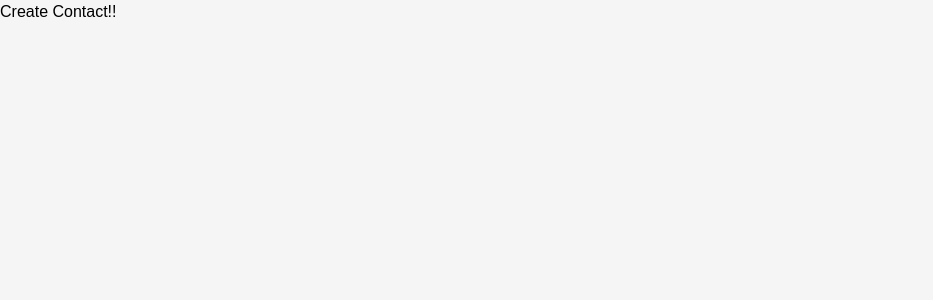
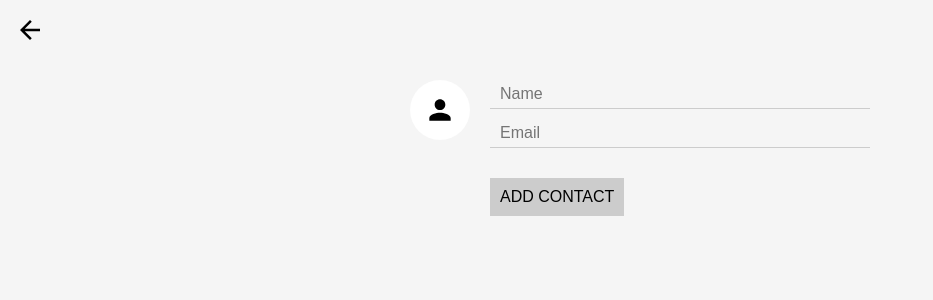
Before and after one commit to miri4ech/pj-react, a React (Create React App) app: page /create in a window 1280 px wide. Shown: the top 300 px of the page, without its empty margins (0-933 px from the left). Built offline with nearby package versions, Linux system fonts and the light colour scheme; no server answers.

Commit message:
done prep 1

```diff
--- a/package.json
+++ b/package.json
@@ -4,6 +4,7 @@
   "private": true,
   "dependencies": {
     "escape-string-regexp": "^1.0.5",
+    "form-serialize": "^0.7.2",
     "prop-types": "^15.5.10",
     "react": "^15.6.1",
     "react-dom": "^15.6.1",
--- a/src/App.js
+++ b/src/App.js
@@ -25,6 +25,14 @@
       ContactsAPI.remove(contact)
     }
 
+    createContact(contact){
+      ContactsAPI.create(contact).then(contact => {
+        this.setState(state => ({
+          contacts:  state.contacts.concat([ contact ])
+        }))
+      })
+    }
+
     render() {
       return (
         <div>
@@ -34,7 +42,14 @@
             contacts={this.state.contacts}
             />
           )}/>
-          <Route path="/create" component={CreateContact}/>
+          <Route path="/create" render={({history}) => (
+            <CreateContact
+              onCreateContact={(contact)=>{
+                this.createContact(contact)
+                history.push('/')
+              }}
+            />
+          )}/>
         </div>
       )
     }
--- a/src/CreateContact.js
+++ b/src/CreateContact.js
@@ -1,9 +1,33 @@
 import React, { Component } from 'react'
+import { Link } from 'react-router-dom'
+import ImageInput from './ImageInput'
+import serializeForm from 'form-serialize'
 
 class CreateContact extends Component {
+    handleSubmit = (e) => {
+        e.preventDefault()
+        const values = serializeForm(e.target, {hash : true})
+        if(this.props.onCreateContact)
+        this.props.onCreateContact(values)
+    }
+
     render(){
         return (
-            <div>Create Contact!!</div>
+            <div>
+                <Link to="/" className="close-create-contact">Close</Link>
+                <form onSubmit={this.handleSubmit} className="create-contact-form">
+                    <ImageInput
+                        className="create-contact-avatar-input"
+                        name="avatarURL"
+                        maxHeight={64}
+                    />
+                    <div className="create-contact-details">
+                        <input type="text" name="name" placeholder="Name"></input>
+                        <input type="text" name="email" placeholder="Email"></input>
+                        <button>Add Contact</button>
+                    </div>
+                </form>
+            </div>
         )
     }
 }
```
Also changed, not shown: 1 other file (tests, documents, lock files or other folders).
